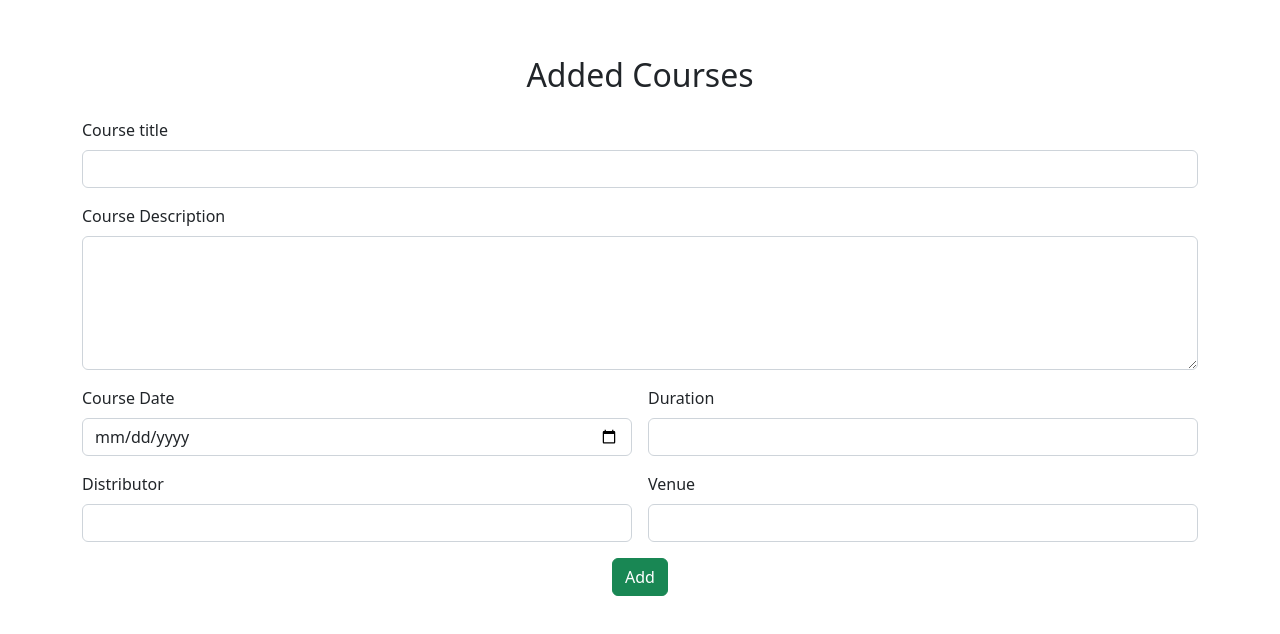
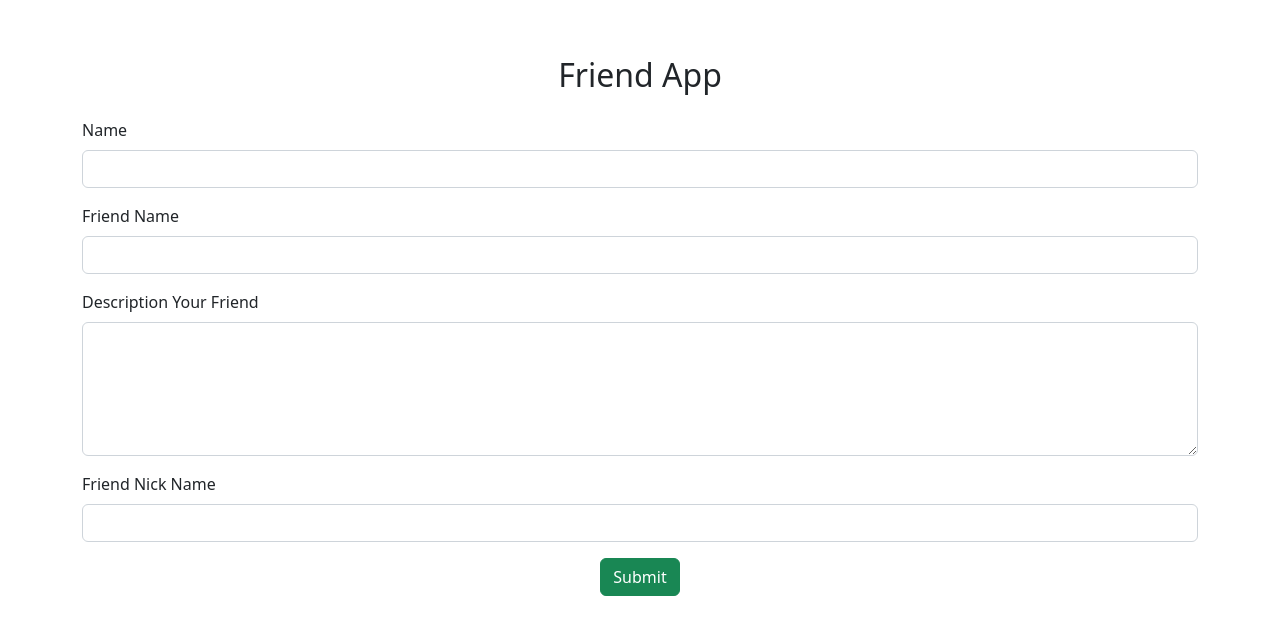
Before and after one commit to nivedhanr/Angularemployeefinal, an Angular app: page / in a window 1280 px wide. Shown: the top 634 px of the page. Built offline with nearby package versions, Linux system fonts and the light colour scheme.

Commit message:
addfriend

```diff
--- /dev/null
+++ b/src/app/addfriend/addfriend.component.html
@@ -0,0 +1,61 @@
+<div class="container">
+
+    <div class="row">
+
+        <div class="col col-12 col-sm-12 col-md-12 col-lg-12 col-xl-12 col-xxl-12">
+
+            <div class="row g-3 mt-3">
+
+                <div class="col col-12 col-sm-12 col-md-12 col-lg-12 col-xl-12 col-xl-12 col-xxl-12 text-center">
+
+                    <br><h2>Friend App</h2>
+
+
+                    </div>
+
+                <div class="col col-12 col-sm-12 col-md-12 col-lg-12 col-xl-12 col-xxl-12">
+
+                    <label for="" class="form-label">Name</label>
+
+                    <input name="name" [(ngModel)]="name" type="text" class="form-control">
+
+                </div>
+                <div class="col col-12 col-sm-12 col-md-12 col-lg-12 col-xl-12 col-xxl-12">
+
+                    <label for=""  class="form-label">Friend Name</label>
+
+                    <input name="friendName" [(ngModel)]="friendName" type="text" class="form-control">
+
+                </div>
+
+                <div class="col col-12 col-sm-12 col-md-12 col-lg-12 col-xl-12 col-xxl-12">
+
+                    <label for="" class="form-label">Description Your Friend</label>
+
+                    <textarea name="DescribeYourFriend" [(ngModel)]="DescribeYourFriend" id=""  rows="5" class="form-control"></textarea>
+
+                </div>
+
+                <div class="col col-12 col-sm-12 col-md-12 col-lg-12 col-xl-12 col-xxl-12">
+
+                    <label for="" class="form-label">Friend Nick Name</label>
+
+                    <input name="friendNickName" [(ngModel)]="friendNickName" type="text" class="form-control">
+
+
+                </div>
+                <div class="col col-12 col-sm-12 col-md-12 col-lg-12 col-xl-12 col-xxl-12 text-center">
+
+                    <button (click)="readValues()" class="btn btn-success">Submit</button>
+
+
+
+                </div>
+
+            </div>
+
+        </div>
+
+    </div>
+
+   </div>
--- /dev/null
+++ b/src/app/addfriend/addfriend.component.ts
@@ -0,0 +1,26 @@
+import { Component } from '@angular/core';
+
+@Component({
+  selector: 'app-addfriend',
+  templateUrl: './addfriend.component.html',
+  styleUrls: ['./addfriend.component.css']
+})
+export class AddfriendComponent {
+  name=""
+  friendName=""
+  friendNickName=""
+  DescribeYourFriend=""
+
+
+
+
+  readValues=()=>
+  {
+    let data:any={"name":this.name,"friendName":this.friendName,"friendNickName":this.friendNickName,"DescribeYourFriend":this.DescribeYourFriend}
+    console.log(data)
+
+
+  }
+
+
+}
--- a/src/app/app.component.html
+++ b/src/app/app.component.html
@@ -1,3 +1,3 @@
 
-<app-addcourse></app-addcourse>
+<app-addfriend></app-addfriend>
 <router-outlet></router-outlet>
--- a/src/app/app.module.ts
+++ b/src/app/app.module.ts
@@ -12,6 +12,7 @@ import { EmpregisterComponent } from './empregister/empregister.component';
 import { AdminComponent } from './admin/admin.component';
 import { AddcourseComponent } from './addcourse/addcourse.component';
 import { FormsModule } from '@angular/forms';
+import { AddfriendComponent } from './addfriend/addfriend.component';
 
 @NgModule({
   declarations: [
@@ -23,7 +24,8 @@ import { FormsModule } from '@angular/forms';
     EmployeeComponent,
     EmpregisterComponent,
     AdminComponent,
-    AddcourseComponent
+    AddcourseComponent,
+    AddfriendComponent
   ],
   imports: [
     BrowserModule,
```
Also changed, not shown: src/app/addfriend/addfriend.component.css (added).
